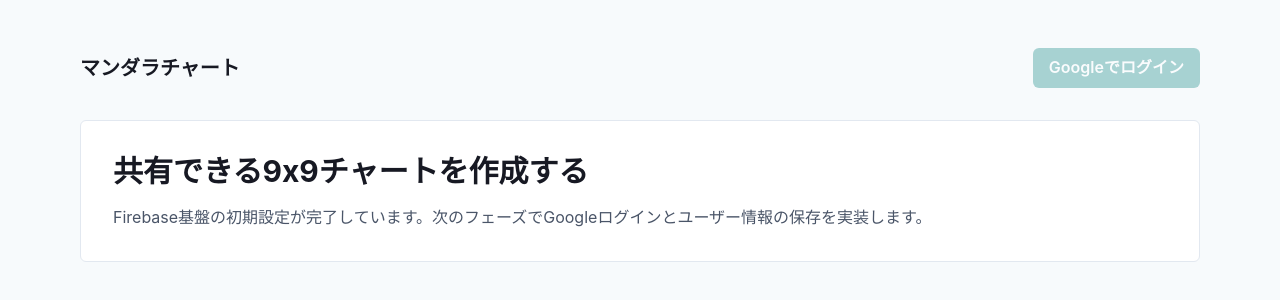
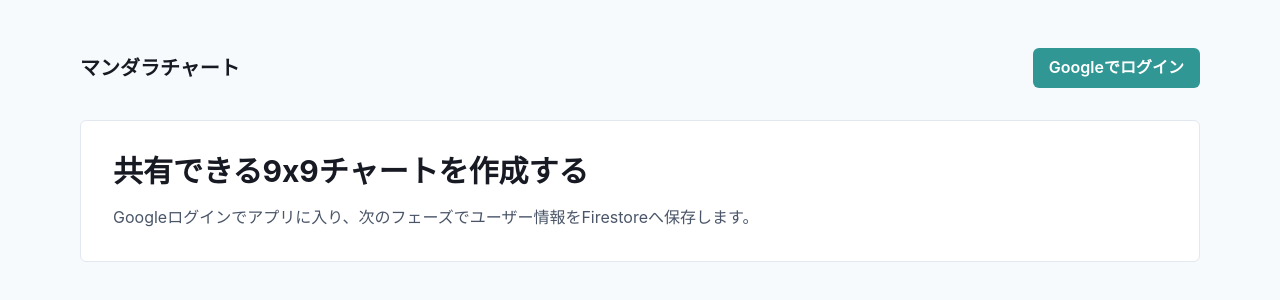
Before and after one commit to MiyoTakeishi/codex-mandala-poc, a React (Vite) app: page / in a window 1280 px wide. Shown: the top 300 px of the page. Built offline with nearby package versions, Linux system fonts and the light colour scheme; no server answers.

Commit message:
feat: add Google authentication session handling

```diff
--- a/src/app/App.tsx
+++ b/src/app/App.tsx
@@ -1,24 +1,73 @@
 import {
+  Alert,
+  AlertDescription,
+  AlertIcon,
+  Avatar,
   Box,
   Button,
   Container,
   Heading,
   HStack,
+  Spinner,
   Text,
   VStack,
 } from "@chakra-ui/react";
 
+import { useAuth } from "../features/auth/AuthProvider";
+
 export function App() {
+  const {
+    authError,
+    clearAuthError,
+    currentUser,
+    isAuthLoading,
+    logout,
+    signInWithGoogle,
+  } = useAuth();
+
   return (
     <Box minH="100vh" bg="gray.50" color="gray.900">
       <Container maxW="6xl" py={{ base: 8, md: 12 }}>
         <VStack align="stretch" spacing={8}>
           <HStack justify="space-between" align="center">
             <Heading size="md">マンダラチャート</Heading>
-            <Button colorScheme="teal" isDisabled>
-              Googleでログイン
-            </Button>
+            {isAuthLoading ? (
+              <Spinner color="teal.500" />
+            ) : currentUser ? (
+              <HStack spacing={3}>
+                <Avatar
+                  name={currentUser.displayName ?? currentUser.email ?? undefined}
+                  src={currentUser.photoURL ?? undefined}
+                  size="sm"
+                />
+                <Box display={{ base: "none", md: "block" }}>
+                  <Text fontSize="sm" fontWeight="semibold">
+                    {currentUser.displayName ?? "ログイン中"}
+                  </Text>
+                  <Text fontSize="xs" color="gray.600">
+                    {currentUser.email}
+                  </Text>
+                </Box>
+                <Button variant="outline" onClick={logout}>
+                  ログアウト
+                </Button>
+              </HStack>
+            ) : (
+              <Button colorScheme="teal" onClick={signInWithGoogle}>
+                Googleでログイン
+              </Button>
+            )}
           </HStack>
+
+          {authError ? (
+            <Alert status="error" borderRadius="md">
+              <AlertIcon />
+              <AlertDescription flex="1">{authError}</AlertDescription>
+              <Button size="sm" variant="ghost" onClick={clearAuthError}>
+                閉じる
+              </Button>
+            </Alert>
+          ) : null}
 
           <Box
             bg="white"
@@ -30,7 +79,7 @@ export function App() {
             <VStack align="start" spacing={4}>
               <Heading size="lg">共有できる9x9チャートを作成する</Heading>
               <Text color="gray.600">
-                Firebase基盤の初期設定が完了しています。次のフェーズでGoogleログインとユーザー情報の保存を実装します。
+                Googleログインでアプリに入り、次のフェーズでユーザー情報をFirestoreへ保存します。
               </Text>
             </VStack>
           </Box>
--- /dev/null
+++ b/src/features/auth/AuthProvider.tsx
@@ -0,0 +1,112 @@
+import {
+  createContext,
+  useCallback,
+  useContext,
+  useEffect,
+  useMemo,
+  useState,
+  type ReactNode,
+} from "react";
+import {
+  GoogleAuthProvider,
+  onAuthStateChanged,
+  signInWithPopup,
+  signOut,
+  type User,
+} from "firebase/auth";
+
+import { auth } from "../../firebase/auth";
+
+type AuthContextValue = {
+  currentUser: User | null;
+  isAuthLoading: boolean;
+  authError: string | null;
+  signInWithGoogle: () => Promise<void>;
+  logout: () => Promise<void>;
+  clearAuthError: () => void;
+};
+
+const AuthContext = createContext<AuthContextValue | null>(null);
+
+type AuthProviderProps = {
+  children: ReactNode;
+};
+
+const googleProvider = new GoogleAuthProvider();
+
+export function AuthProvider({ children }: AuthProviderProps) {
+  const [currentUser, setCurrentUser] = useState<User | null>(null);
+  const [isAuthLoading, setIsAuthLoading] = useState(true);
+  const [authError, setAuthError] = useState<string | null>(null);
+
+  useEffect(() => {
+    const unsubscribe = onAuthStateChanged(
+      auth,
+      (user) => {
+        setCurrentUser(user);
+        setIsAuthLoading(false);
+      },
+      () => {
+        setAuthError("ログイン状態の確認に失敗しました。");
+        setIsAuthLoading(false);
+      },
+    );
+
+    return unsubscribe;
+  }, []);
+
+  const signInWithGoogle = useCallback(async () => {
+    setAuthError(null);
+
+    try {
+      await signInWithPopup(auth, googleProvider);
+    } catch {
+      setAuthError("Googleログインに失敗しました。時間をおいて再試行してください。");
+    }
+  }, []);
+
+  const logout = useCallback(async () => {
+    setAuthError(null);
+
+    try {
+      await signOut(auth);
+    } catch {
+      setAuthError("ログアウトに失敗しました。時間をおいて再試行してください。");
+    }
+  }, []);
+
+  const clearAuthError = useCallback(() => {
+    setAuthError(null);
+  }, []);
+
+  const value = useMemo<AuthContextValue>(
+    () => ({
+      currentUser,
+      isAuthLoading,
+      authError,
+      signInWithGoogle,
+      logout,
+      clearAuthError,
+    }),
+    [
+      authError,
+      clearAuthError,
+      currentUser,
+      isAuthLoading,
+      logout,
+      signInWithGoogle,
+    ],
+  );
+
+  return <AuthContext.Provider value={value}>{children}</AuthContext.Provider>;
+}
+
+export function useAuth() {
+  const context = useContext(AuthContext);
+
+  if (!context) {
+    throw new Error("useAuth must be used within AuthProvider");
+  }
+
+  return context;
+}
--- a/src/main.tsx
+++ b/src/main.tsx
@@ -3,12 +3,15 @@ import ReactDOM from "react-dom/client";
 import { ChakraProvider } from "@chakra-ui/react";
 
 import { App } from "./app/App";
+import { AuthProvider } from "./features/auth/AuthProvider";
 import { theme } from "./styles/theme";
 
 ReactDOM.createRoot(document.getElementById("root") as HTMLElement).render(
   <React.StrictMode>
     <ChakraProvider theme={theme}>
-      <App />
+      <AuthProvider>
+        <App />
+      </AuthProvider>
     </ChakraProvider>
   </React.StrictMode>,
 );
```
